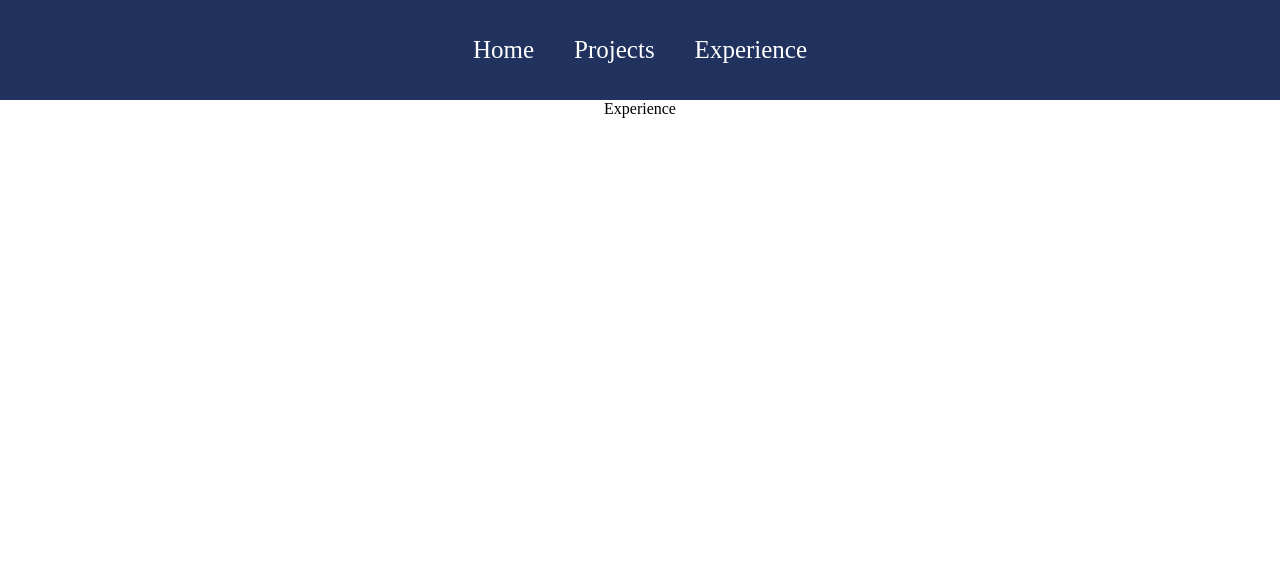
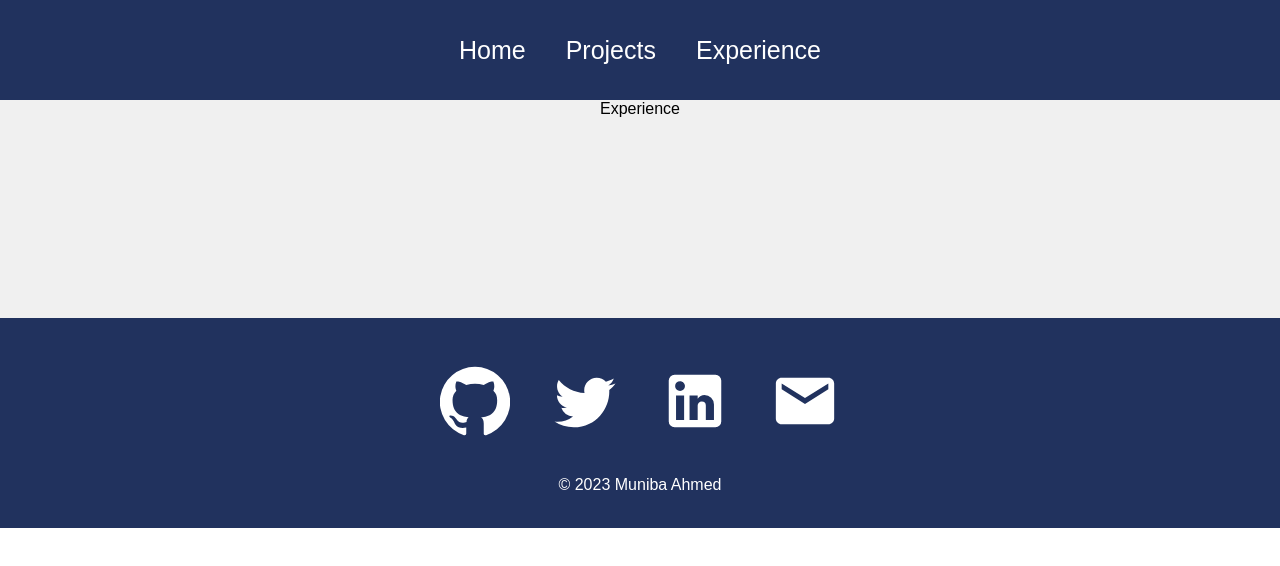
Before and after one commit to Muniba-Ahmed/portfolio2, a React (Create React App) app in the folder mockportfolio/: page /experience in a window 1280 px wide. Shown: the top 566 px of the page. Built offline with nearby package versions, Linux system fonts and the light colour scheme.

Commit message:
finished footer

```diff
--- a/mockportfolio/src/App.css
+++ b/mockportfolio/src/App.css
@@ -1,8 +1,14 @@
 .App {
-  text-align: center;
+  width: 100%;
+  height: auto;
+  display: flex;
+  flex-direction: column;
+  align-items: center;
+  font-family: Arial, Helvetica, sans-serif;
+  background-color: #f0f0f0;
 }
 
 body {
-  padding: 0;
-  margin: 0;
+  padding: 0px;
+  margin: 0px;
 }
--- a/mockportfolio/src/App.js
+++ b/mockportfolio/src/App.js
@@ -5,6 +5,7 @@ import Home from "./pages/Home.js";
 import Projects from "./pages/Projects.js";
 import Experience from "./pages/Experience.js";
 import Navbar from "./components/Navbar";
+import Footer from "./components/Footer.js";
 
 function App() {
   return (
@@ -16,6 +17,7 @@ function App() {
           <Route path="/projects" element={<Projects />} />
           <Route path="/experience" element={<Experience />} />
         </Routes>
+        <Footer />
       </Router>
     </div>
   );
--- a/mockportfolio/src/components/Footer.js
+++ b/mockportfolio/src/components/Footer.js
@@ -1,7 +1,30 @@
 import React from "react";
+import GitHubIcon from "@material-ui/icons/GitHub";
+import TwitterIcon from "@material-ui/icons/Twitter";
+import LinkedInIcon from "@material-ui/icons/LinkedIn";
+import EmailIcon from "@material-ui/icons/Email";
+import "../styles/Footer.css";
 
 function Footer() {
-  return <div>Footer</div>;
+  return (
+    <div className="footer">
+      <div className="socialMedia">
+        <a href="https://github.com/Muniba-Ahmed?tab=repositories">
+          <GitHubIcon />
+        </a>
+        <a href="https://twitter.com/MunibaAhmed786">
+          <TwitterIcon />
+        </a>
+        <a href="https://www.linkedin.com/in/muniba-ahmed/">
+          <LinkedInIcon />
+        </a>
+        <a href="mailto:muniba1ahmed@gmail.com">
+          <EmailIcon />
+        </a>
+      </div>
+      <p> &copy; 2023 Muniba Ahmed</p>
+    </div>
+  );
 }
 
 export default Footer;
--- /dev/null
+++ b/mockportfolio/src/styles/Footer.css
@@ -0,0 +1,28 @@
+.footer {
+  width: 100%;
+  height: 200px;
+  background: #21325e;
+  display: flex;
+  justify-content: center;
+  align-items: center;
+  flex-direction: column;
+  padding-top: 10px;
+  margin-top: 200px;
+}
+
+.socialMedia svg {
+  color: white;
+  margin: 20px;
+  font-size: 70px;
+  cursor: pointer;
+}
+
+.footer p {
+  color: white;
+}
+
+@media only screen and (max-width: 600px) {
+  .footer svg {
+    font-size: 50px;
+  }
+}
```
